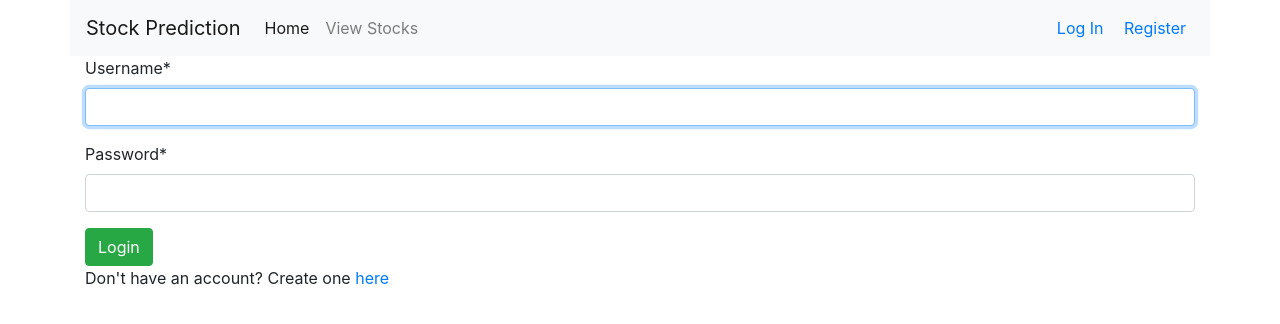
After one commit to shahnamana/Stocks-Prediction, a Django app: page /login/ in a window 1280 px wide. The commit adds this page. Shown: the top 324 px of the page. Run offline with Django 3.2, Linux system fonts and the light colour scheme; some libraries are stand-ins or nearby versions.

Commit message:
logout done

```diff
--- a/StockPrediction/StockPrediction/settings.py
+++ b/StockPrediction/StockPrediction/settings.py
@@ -122,3 +122,4 @@ USE_TZ = True
 
 STATIC_URL = '/static/'
 CRISPY_TEMPLATE_PACK="bootstrap4"
+LOGIN_REDIRECT_URL="/"
--- a/StockPrediction/StockPrediction/urls.py
+++ b/StockPrediction/StockPrediction/urls.py
@@ -20,6 +20,8 @@ from register import views as v
 urlpatterns = [
     path('admin/', admin.site.urls),
     path('register/', v.register, name="register"),
+    path('logout/', v.LogOut, name="LogOut"),
     path('', include("main.urls")),
+    path('',include("django.contrib.auth.urls"))
 
 ]
--- a/StockPrediction/main/models.py
+++ b/StockPrediction/main/models.py
@@ -1,7 +1,8 @@
 from django.db import models
-
+from django.contrib.auth.models import User
 # Create your models here.
 class Investor(models.Model):
+    user = models.ForeignKey(User, on_delete=models.CASCADE)
     name = models.CharField(max_length=100)
     email_id = models.EmailField(primary_key = True)
     password = models.CharField(max_length = 50 ,editable = False)
--- a/StockPrediction/main/templates/main/base.html
+++ b/StockPrediction/main/templates/main/base.html
@@ -9,7 +9,7 @@
 </head>
 <body>
     <nav class="navbar navbar-expand-lg navbar-light bg-light container">
-        <a class="navbar-brand" href="#">Stock Prediction</a>
+        <a class="navbar-brand" href="/">Stock Prediction</a>
         <button class="navbar-toggler" type="button" data-toggle="collapse" data-target="#navbarSupportedContent" aria-controls="navbarSupportedContent" aria-expanded="false" aria-label="Toggle navigation">
           <span class="navbar-toggler-icon"></span>
         </button>
@@ -17,22 +17,32 @@
         <div class="collapse navbar-collapse" id="navbarSupportedContent">
           <ul class="navbar-nav mr-auto">
             <li class="nav-item active">
-              <a class="nav-link" href="#">Home <span class="sr-only">(current)</span></a>
+              <a class="nav-link" href="/">Home <span class="sr-only">(current)</span></a>
             </li>
             <li class="nav-item">
-              <a class="nav-link" href="#">View Stocks</a>
+              <a class="nav-link" href="/stockslist/">View Stocks</a>
             </li>
 
           </ul>
-          <div class="nav-item my-2 my-lg-0">
-            <span class="px-2"><a href="#">Log In</a></span>
-            <span class="px-2"><a href="#">Register</a></span>
-          </div>
+          {% if user.is_authenticated %}
+            <div class="nav-item my-2 my-lg-0">
+              <span class="px-2">{{user.username}}</span>
+              <span class="px-2"><a href="/logout">Log Out</a></span>
+            </div>
+          {% else %}
+            <div class="nav-item my-2 my-lg-0">
+              <span class="px-2"><a href="/login/">Log In</a></span>
+              <span class="px-2"><a href="/register/">Register</a></span>
+            </div>
+          {% endif %}
         </div>
       </nav>
     <div id="content" name="content" class="container">
+
         {% block content%}
+          Base
         {% endblock %}
+
     </div>
     <script src="https://code.jquery.com/jquery-3.3.1.slim.min.js" integrity="sha384-q8i/X+965DzO0rT7abK41JStQIAqVgRVzpbzo5smXKp4YfRvH+8abtTE1Pi6jizo" crossorigin="anonymous"></script>
     <script src="https://cdnjs.cloudflare.com/ajax/libs/popper.js/1.14.7/umd/popper.min.js" integrity="sha384-UO2eT0CpHqdSJQ6hJty5KVphtPhzWj9WO1clHTMGa3JDZwrnQq4sF86dIHNDz0W1" crossorigin="anonymous"></script>
--- /dev/null
+++ b/StockPrediction/main/templates/main/stockslist.html
@@ -0,0 +1,5 @@
+{% extends "main/base.html" %}
+{% block title %} View Stocks {% endblock %}
+{% block content %}
+Stocks will be listed here
+{% endblock %}
--- a/StockPrediction/main/urls.py
+++ b/StockPrediction/main/urls.py
@@ -1,7 +1,8 @@
 from django.urls import path
 from . import views
 urlpatterns = [
-    path("<str:name>", views.index, name="index"),
+    path("index/", views.index, name="index"),
+    path("stockslist/", views.stockslist, name="stockslist"),
     path("", views.home, name="home")
 
 ]
--- a/StockPrediction/main/views.py
+++ b/StockPrediction/main/views.py
@@ -2,7 +2,7 @@ from django.shortcuts import render
 from django.http import HttpResponse
 from main.models import Investor, Stock
 # Create your views here.
-def index(response,name):
+def index(response):
     i=Investor.objects.get(name="Jay Shah")
     t=Stock.objects.filter(investor=i)
     print(t)
@@ -10,3 +10,6 @@ def index(response,name):
 
 def home(response):
     return render(response,"main/home.html")
+
+def stockslist(response):
+    return render(response, "main/stockslist.html")
--- /dev/null
+++ b/StockPrediction/register/templates/registration/login.html
@@ -0,0 +1,11 @@
+{% extends "main/base.html" %}
+{% block title %}Login{% endblock %}
+{% load crispy_forms_tags %}
+{% block content %}
+<form method="POST" class="form-group">
+    {% csrf_token %}
+    {{form|crispy}}
+    <button type="submit" class="btn btn-success">Login</button>
+    <p>Don't have an account? Create one <a href="/register/">here</a></p>
+</form>
+{% endblock %}
--- a/StockPrediction/register/views.py
+++ b/StockPrediction/register/views.py
@@ -1,5 +1,6 @@
 from django.shortcuts import render, redirect
 from register.forms import RegisterForm
+from django.contrib.auth import logout
 
 # Create your views here.
 def register(response):
@@ -11,3 +12,7 @@ def register(response):
     else:
         form = RegisterForm()
     return render(response,"register/register.html", {"form":form})
+
+def LogOut(request):
+    logout(request)
+    return redirect("/")
```
Also changed, not shown: StockPrediction/db.sqlite3, StockPrediction/main/migrations/0001_initial.py.
